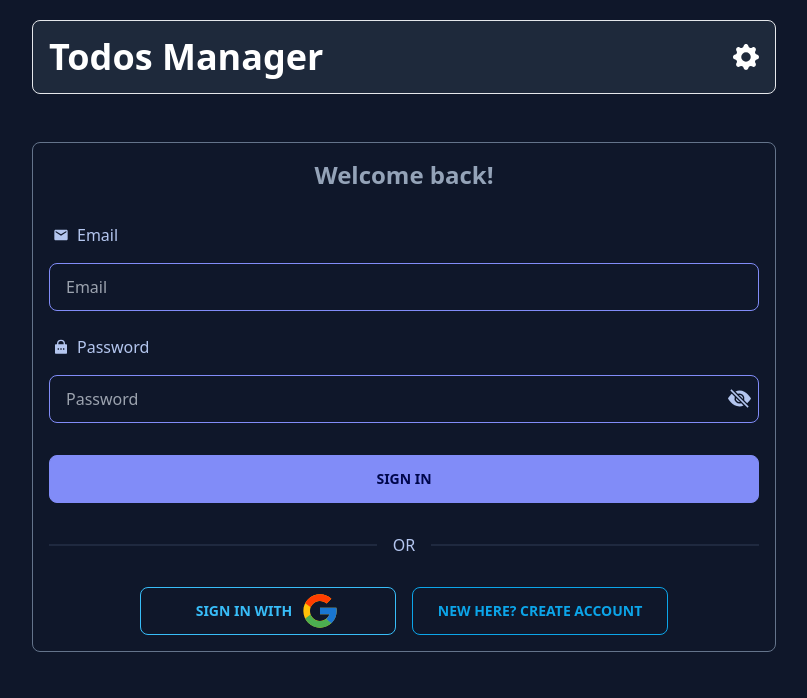
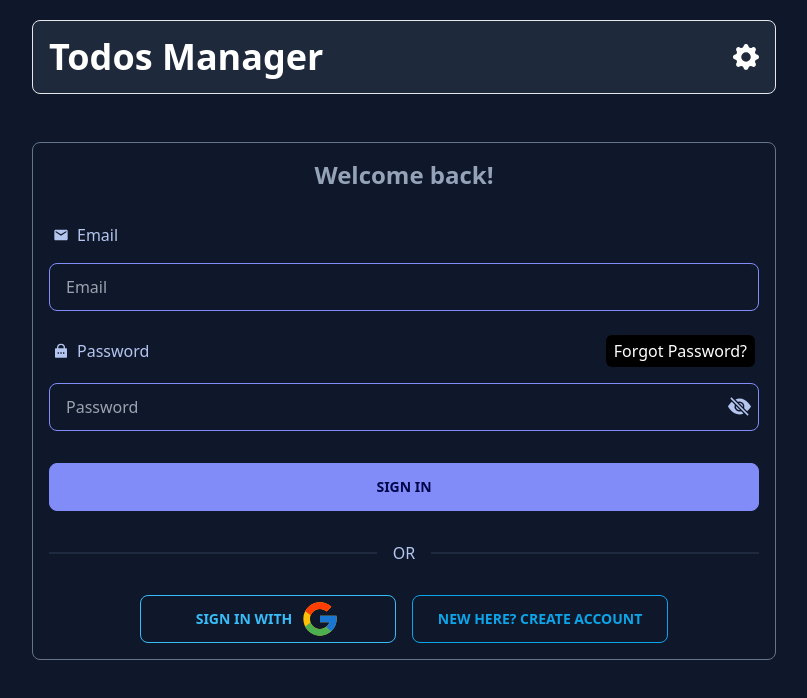
Before and after one commit to itzAmka/Task-Tarakar, a React (Vite) app: page /sign-in in a window 1280 px wide. Shown: the top 698 px of the page, without its empty margins (236-1043 px from the left). Built offline with nearby package versions, Linux system fonts and the light colour scheme; no server answers.

Commit message:
add password reset link and display errors with react-toastify

```diff
--- a/src/pages/forgot-password.jsx
+++ b/src/pages/forgot-password.jsx
@@ -3,6 +3,7 @@ import { useNavigate } from 'react-router-dom';
 import { MdEmail } from 'react-icons/md';
 import { auth } from '../config/firebase.config';
 import { sendPasswordResetEmail } from 'firebase/auth';
+import { toast } from 'react-toastify';
 
 const ForgotPassword = () => {
 	const [email, setEmail] = useState('');
@@ -19,9 +20,12 @@ const ForgotPassword = () => {
 		if (email !== '') {
 			try {
 				await sendPasswordResetEmail(auth, email);
+				toast.success('Check your email for password reset link', {
+					autoClose: 5000,
+				});
 				navigate('/sign-in');
 			} catch (error) {
-				console.log(error.message);
+				toast.error('Something went wrong');
 			}
 		}
 	};
--- a/src/pages/sign-in.jsx
+++ b/src/pages/sign-in.jsx
@@ -6,6 +6,7 @@ import { RiLockPasswordFill } from 'react-icons/ri';
 import { auth } from '../config/firebase.config';
 import { signInWithEmailAndPassword } from 'firebase/auth';
 import GoogleOAuth from '../components/GoogleOAuth';
+import { toast } from 'react-toastify';
 
 const SignIn = () => {
 	const [showPassword, setShowPassword] = useState(false);
@@ -51,7 +52,7 @@ const SignIn = () => {
 					navigate('/');
 				}
 			} catch (error) {
-				console.log(error.message);
+				toast.error('Email/Password is incorrect');
 			}
 		}
 	};
@@ -79,8 +80,16 @@ const SignIn = () => {
 						/>
 					</div>
 					<div className='form-control gap-2 mb-4'>
-						<label htmlFor='password' className='label justify-start gap-2'>
-							<RiLockPasswordFill /> Password
+						<label
+							htmlFor='password'
+							className='label justify-between items-center gap-2 '
+						>
+							<span className='flex gap-2 items-center'>
+								<RiLockPasswordFill /> Password
+							</span>
+							<span className='bg-black py-1 px-2 rounded-md text-white'>
+								<Link to='/forgot-password'>Forgot Password?</Link>
+							</span>
 						</label>
 						<div className='w-full relative'>
 							<input
--- a/src/pages/sign-up.jsx
+++ b/src/pages/sign-up.jsx
@@ -7,6 +7,7 @@ import { db, auth } from '../config/firebase.config';
 import { createUserWithEmailAndPassword, updateProfile } from 'firebase/auth';
 import { doc, setDoc } from 'firebase/firestore';
 import GoogleOAuth from '../components/GoogleOAuth';
+import { toast } from 'react-toastify';
 
 const SignUp = () => {
 	const [showPassword, setShowPassword] = useState(false);
@@ -64,7 +65,7 @@ const SignUp = () => {
 					navigate('/');
 				}
 			} catch (error) {
-				console.log(error.message);
+				toast.error('Something went wrong');
 			}
 		}
 	};
```
